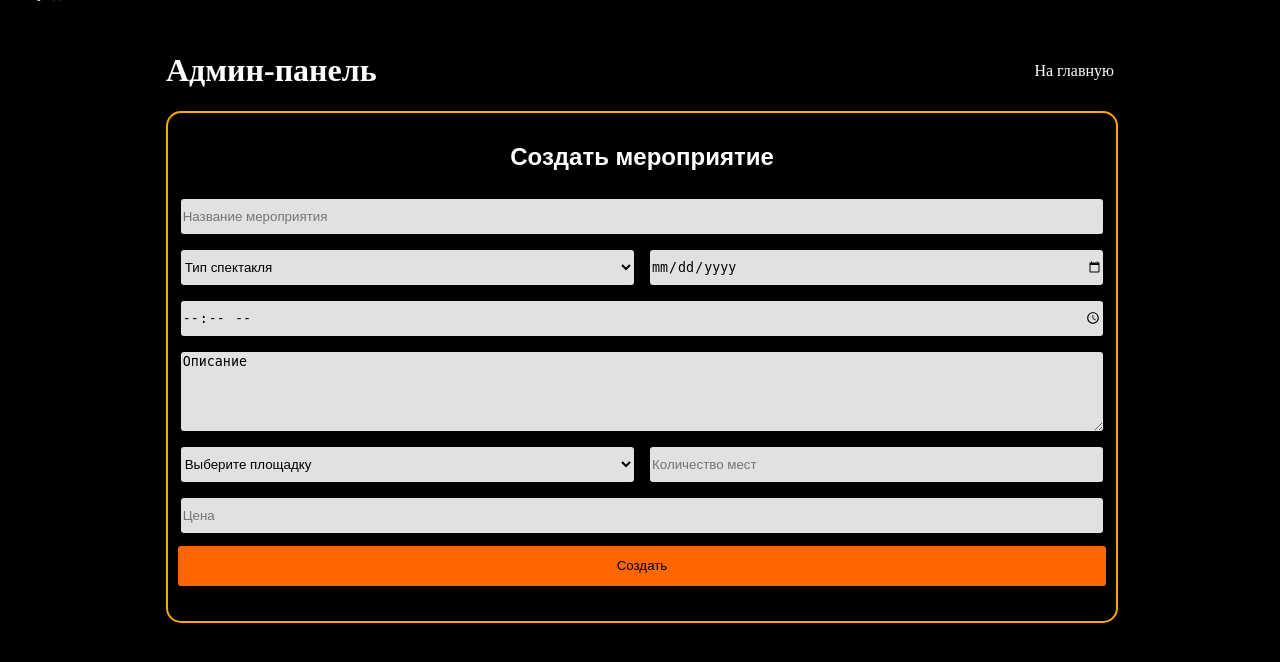
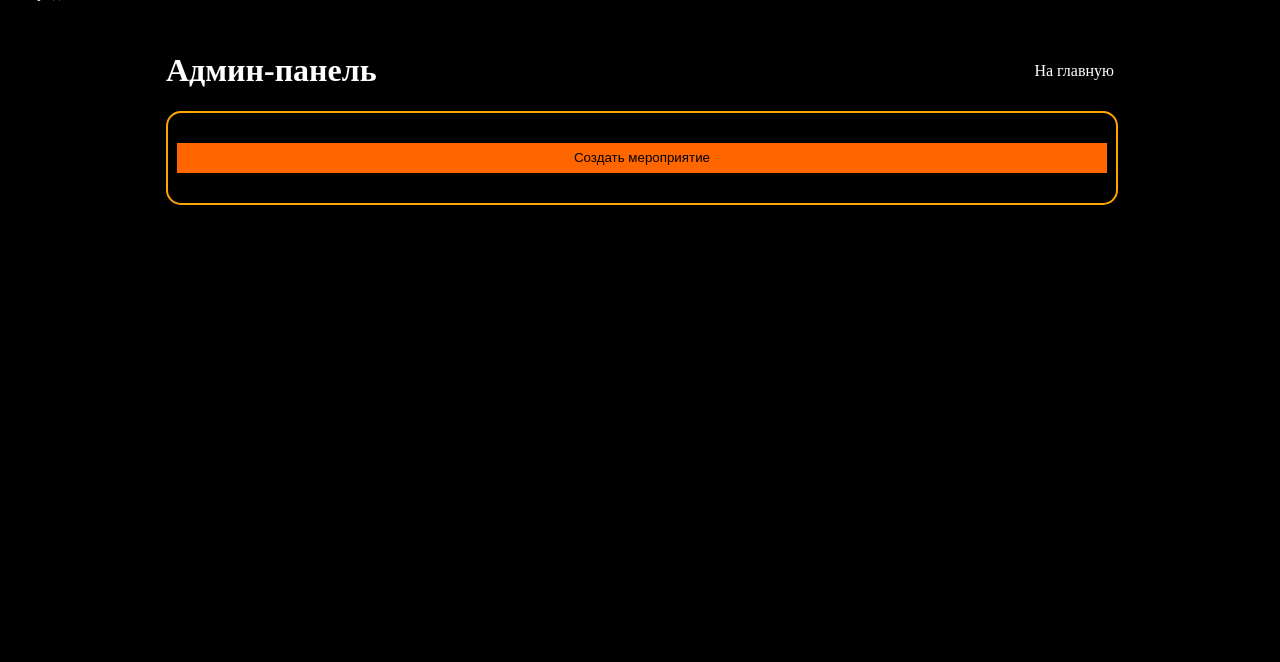
Before and after one commit to TheTilda/ProgrammTicket, a PHP site: page /admin/admin-page.php in a window 1280 px wide. Shown: the part 25-687 px from the top of the page. Run offline with PHP 8.4, Linux system fonts and the light colour scheme; data that the repository does not hold is empty; some web fonts are replaced.

Commit message:
update 24.11.2023
Сделал вкладку создания мероприятия в админ панели выпадающей

```diff
--- a/admin/admin-page.php
+++ b/admin/admin-page.php
@@ -18,7 +18,25 @@ print_r($array_names_org);
     <title>Админ-панель</title>
     <link rel="stylesheet" href="index-style.css">
     <link rel="stylesheet" href="admin-style.css">
+        <script>
+            function chpok(id, id_button){
+                elem = document.getElementById(id); //находим блок div по его id, который передали в функцию
+                btn = document.getElementById(id_button); //находим блок div по его id, который передали в функцию
+                state = elem.style.display; //смотрим, включен ли сейчас элемент
+                if (state == 'flex') {
+                    elem.style.display='none';
+                    btn.style.background='#FF6600';
+                    btn.textContent = 'Создать мероприятие';
 
+                } //если включен, то выключаем
+                else {elem.style.display='flex'; btn.style.background='#ff660077';btn.textContent = 'Скрыть';}; //иначе - включаем
+            }
+        </script>
+        <style>
+            #burger-form{
+                display: none;
+            }
+        </style>
 </head>
 <body>
 
@@ -29,8 +47,10 @@ print_r($array_names_org);
             </div>
 
             <div class="create-poster">
-                <form action="/admin/actions/poster">
-                    <h2>Создать мероприятие</h2>
+                <button id= "create-posters"onclick="chpok('burger-form', 'create-posters')">Создать мероприятие</button>
+
+                <form id="burger-form" action="/admin/actions/poster">
+
                     <input name="name"type="text" id="name" placeholder="Название мероприятия">
 
                     <select name="type" id="type_posters">
--- a/admin/admin-style.css
+++ b/admin/admin-style.css
@@ -202,9 +202,18 @@ a{
     border-radius: 15px;
     font-family: Arial, Helvetica, sans-serif;
     width: 100%;
-
+    display: flex;
+    flex-wrap: wrap;
     padding: 30px 0;
 
+    margin: 0 auto;
+}
+.create-poster button{
+    background-color: #FF6600;
+    border: none;
+
+    width: 98%;
+    height: 30px;
     margin: 0 auto;
 }
 .create-poster form{
@@ -214,10 +223,7 @@ a{
     flex-wrap: wrap;
 }
 
-h2{
-    margin: 0 auto;
-    margin-bottom: 20px;
-}
+
 
 #name{
     width: 100%;
```
